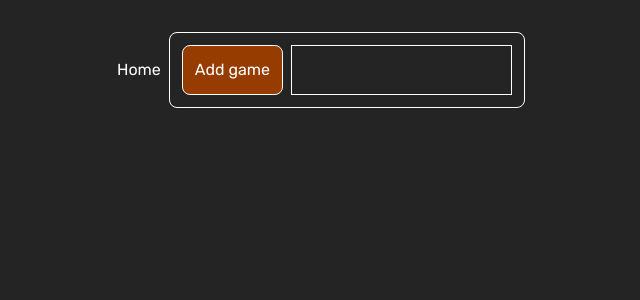
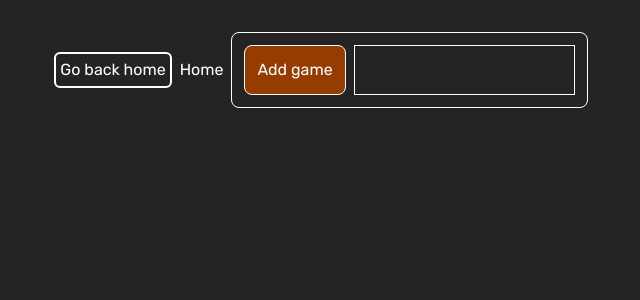
Before and after one commit to Vicescq/Death-Log, a React (Vite) app in the folder client/: page / in a window 1280 px wide. Shown: the top 300 px of the page, without its empty margins (319-959 px from the left). Built offline with nearby package versions, Linux system fonts and the light colour scheme.

Commit message:
added error boundaries, root component and some refactoring

```diff
--- a/client/package.json
+++ b/client/package.json
@@ -13,6 +13,7 @@
     "@tailwindcss/vite": "^4.1.5",
     "react": "^19.1.0",
     "react-dom": "^19.1.0",
+    "react-error-boundary": "^6.0.0",
     "react-router": "^7.6.0",
     "tailwindcss": "^4.1.5"
   },
--- a/client/src/components/Card.tsx
+++ b/client/src/components/Card.tsx
@@ -1,7 +1,5 @@
-import { NavLink, useLocation, useSearchParams } from "react-router"
+import { NavLink, useSearchParams } from "react-router"
 import type Collection from "../classes/Collection"
-import Game from "../classes/Game"
-import Profile from "../classes/Profile";
 import { useGamesContext } from "../context";
 import ContextManager from "../classes/ContextManager";
 
--- a/client/src/main.tsx
+++ b/client/src/main.tsx
@@ -1,11 +1,14 @@
-import { StrictMode, useState } from "react";
+import { StrictMode } from "react";
 import { createRoot } from "react-dom/client";
-import { BrowserRouter, Routes, Route } from "react-router";
+import { BrowserRouter, Routes, Route, useNavigate } from "react-router";
 import "./index.css";
 import Home from "./pages/Home.tsx";
 import GameProfiles from "./pages/GameProfiles.tsx";
 import { GamesContextWrapper } from "./context.tsx";
 import ProfilePage from "./pages/ProfilePage.tsx";
+import { ErrorBoundary } from "react-error-boundary";
+import ErrorPage from "./pages/ErrorPage.tsx";
+import Root from "./pages/Root.tsx";
 
 
 createRoot(document.getElementById("root")!).render(
@@ -17,11 +20,16 @@ createRoot(document.getElementById("root")!).render(
 );
 
 function AppRoutes() {
+  let navigate = useNavigate();
   return (
-    <Routes>
-      <Route path="/" element={<Home />} />
-      <Route path="/:gameName" element={<GameProfiles />} />
-      <Route path="/:gameName/:profileName/" element={<ProfilePage />} />
-    </Routes>
+    <ErrorBoundary FallbackComponent={ErrorPage} onReset={() => navigate("/")}>
+      <Routes>
+        <Route path="/" element={<Root />}>
+          <Route index element={<Home />} />
+          <Route path=":gameName" element={<GameProfiles />} />
+          <Route path=":gameName/:profileName" element={<ProfilePage />} />
+        </Route>
+      </Routes>
+    </ErrorBoundary>
   )
 }
--- /dev/null
+++ b/client/src/pages/ErrorPage.tsx
@@ -0,0 +1,11 @@
+export default function ErrorPage({ error, resetErrorBoundary }) {
+
+    return (
+
+        <div className="flex items-center justify-center">
+            <button onClick={() => resetErrorBoundary()}>ERROR! Click me to go back to home!</button>
+        </div>
+
+
+    )
+}
--- a/client/src/pages/GameProfiles.tsx
+++ b/client/src/pages/GameProfiles.tsx
@@ -38,16 +38,17 @@ export default function GameProfiles() {
 
 
     return (
-        <div className="flex items-center justify-center gap-2 m-8">
+        <>
             GameProfiles
             <UtilityCard addOrDelStr="Add game" handleBtn={handleAddProfileBtn} handleTextChange={(event) => setaddProfileText(event.target.value)} />
-
             {
                 games[gi].items.map(
                     (profile, index) => (<Card key={index} objContext={profile} index={index} />)
                 )
             }
-        </div>
+        </>
+
+
     )
 
 
--- a/client/src/pages/Home.tsx
+++ b/client/src/pages/Home.tsx
@@ -33,10 +33,9 @@ export default function Home() {
 
     useEffect(() => (console.log("HOME:", games)), [games])
 
-
     return (
 
-        <div className="flex items-center justify-center gap-2 m-8">
+        <>
             Home
             <UtilityCard addOrDelStr="Add game" handleBtn={handleAddGameBtn} handleTextChange={(event) => setAddGameText(event.target.value)} />
 
@@ -45,6 +44,6 @@ export default function Home() {
                     (game, index) => (<Card key={index} objContext={game} index={index} />)
                 )
             }
-        </div>
+        </>
     )
 }
--- a/client/src/pages/ProfilePage.tsx
+++ b/client/src/pages/ProfilePage.tsx
@@ -37,14 +37,16 @@ export default function ProfilePage() {
     }
     useEffect(() => (console.log("PROFILE PAGE:", games)), [games])
     return (
-        <div className="flex items-center justify-center gap-2 m-8">
+        <>
             ProfilePage
             <UtilityCard addOrDelStr="Add game" handleBtn={handleAddSubjectBtn} handleTextChange={(event) => setaddSubjectText(event.target.value)} />
 
             {
                 games[gi].items[pi].items.map((subject, index) => (<Card key={index} objContext={subject} index={index} />))
             }
+        </>
 
-        </div>
+
+
     )
 }
--- /dev/null
+++ b/client/src/pages/Root.tsx
@@ -0,0 +1,15 @@
+import { NavLink, Outlet } from "react-router";
+
+export default function Root() {
+
+    return (
+        <>
+            <div className="flex items-center justify-center gap-2 m-8">
+                <NavLink to={"/"}>
+                    <div className="border-2 p-1 rounded-md">Go back home</div>
+                </NavLink>
+                <Outlet />
+            </div>
+        </>
+    )
+}
```
Also changed, not shown: 1 other file (tests, documents, lock files or other folders).
